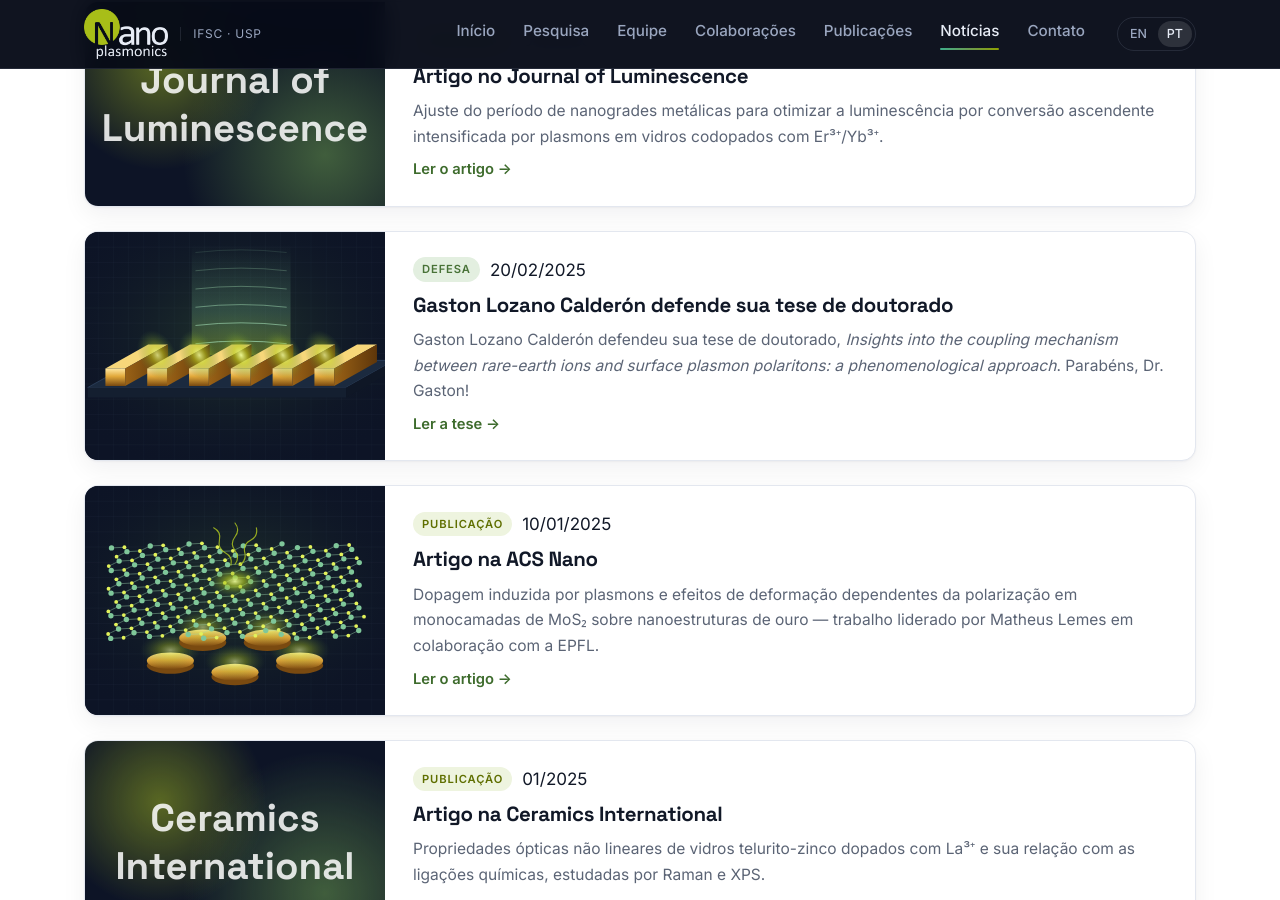
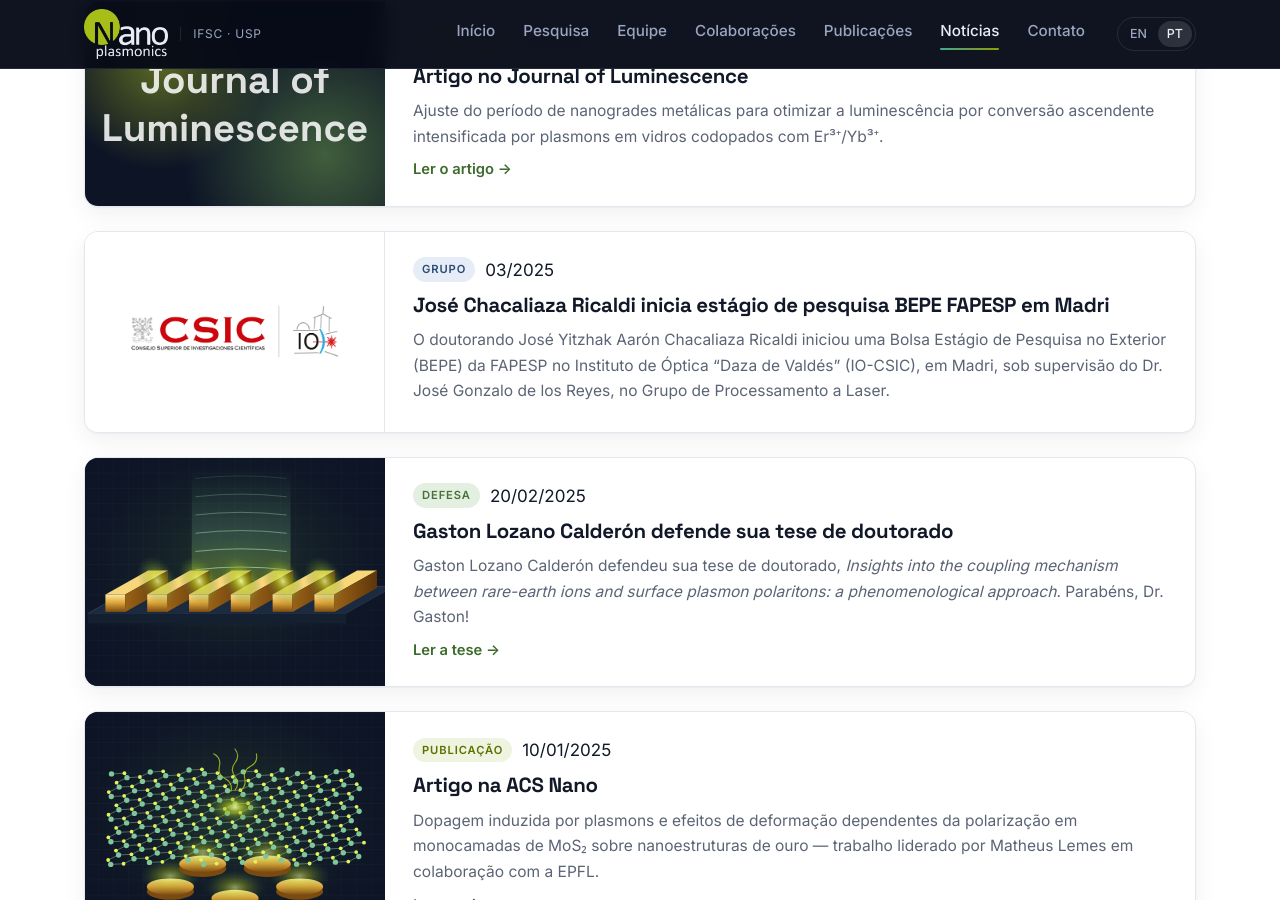
Before and after one commit to Nanoplasmonics-IFSC-USP/Nanoplasmonics-IFSC-USP.github.io, a Jekyll site: the page built from pt/news.md, in a window 1280 px wide and 900 px high, scrolled down 3548 px. Built offline with Jekyll 4.4.1, drawn with Linux system fonts in a browser that asks for light colours.

Commit message:
News: José Chacaliaza Ricaldi's BEPE internship in Madrid (Mar 2025)

```diff
--- a/_data/news.yml
+++ b/_data/news.yml
@@ -174,6 +174,18 @@
     en: Tuning the period of metal nanogratings to optimize plasmon-enhanced upconversion luminescence in Er³⁺/Yb³⁺ co-doped glasses.
     pt: Ajuste do período de nanogrades metálicas para otimizar a luminescência por conversão ascendente intensificada por plasmons em vidros codopados com Er³⁺/Yb³⁺.
 
+- date: 2025-03-01
+  precision: month
+  category: group
+  image: /assets/img/partners/io-csic.png
+  image_fit: contain
+  title:
+    en: José Chacaliaza Ricaldi starts a FAPESP BEPE research internship in Madrid
+    pt: José Chacaliaza Ricaldi inicia estágio de pesquisa BEPE FAPESP em Madri
+  text:
+    en: PhD student José Yitzhak Aarón Chacaliaza Ricaldi began a FAPESP Research Internship Abroad (BEPE) at the Instituto de Óptica "Daza de Valdés" (IO-CSIC), Madrid, supervised by Dr. José Gonzalo de los Reyes in the Laser Processing Group.
+    pt: O doutorando José Yitzhak Aarón Chacaliaza Ricaldi iniciou uma Bolsa Estágio de Pesquisa no Exterior (BEPE) da FAPESP no Instituto de Óptica "Daza de Valdés" (IO-CSIC), em Madri, sob supervisão do Dr. José Gonzalo de los Reyes, no Grupo de Processamento a Laser.
+
 - date: 2025-02-20
   category: defense
   image: /assets/img/research/plasmonics.svg
```
